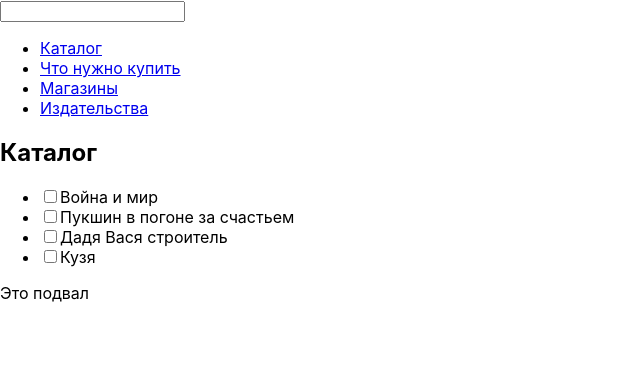
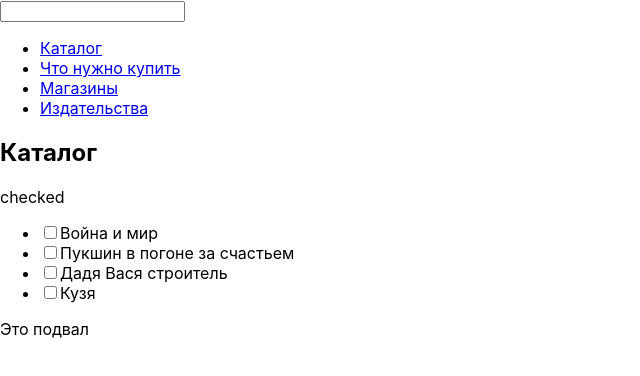
Before and after one commit to workonika/library, a React (Create React App) app: page / in a window 1280 px wide. Shown: the top 376 px of the page, without its empty margins (0-640 px from the left). Built offline with nearby package versions, Linux system fonts and the light colour scheme.

Commit message:
Добавлен вывод стэйта от SelectCheckboxes

```diff
--- a/src/RenderBox/RenderBox.js
+++ b/src/RenderBox/RenderBox.js
@@ -3,7 +3,7 @@ import SelectCheckboxes from "../SelectCheckboxes/SelectCheckboxes";
 
 export default function RenderBox (props) {
 
-    const [state, setState] = useState(true);
+    const [state, setState] = useState("checked");
 
     const [books, setBooks] = useState(props.books);
 
@@ -14,6 +14,7 @@ export default function RenderBox (props) {
     return <React.Fragment>
         <div className={"empty"}>
             <SelectCheckboxes condition={"selected-partially"} setState={changeStateSelectCheckboxes} />
+            {state}
         </div>
         <ul>
             {books.map((book, idx)=><li key={idx}><input type="checkbox" id={book}></input>{book}</li>)}
```
